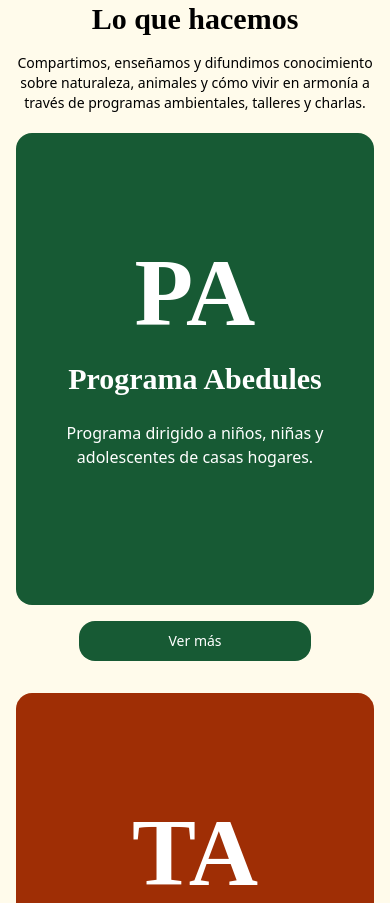
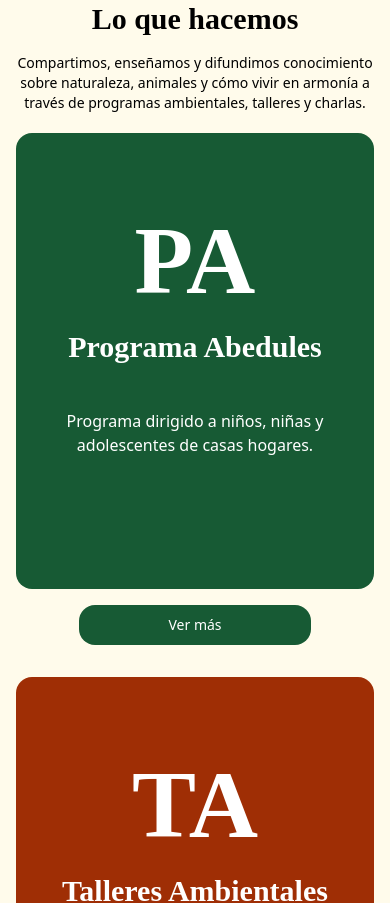
Before and after one commit to M4qu14v3l0/proyecto-verdeo, a Next.js app: page / in a window 390 px wide. Shown: the part 820-1723 px from the top of the page. Built offline with nearby package versions, Linux system fonts and the light colour scheme.

Commit message:
11 del 4 1

```diff
--- a/app/components/Actividades.js
+++ b/app/components/Actividades.js
@@ -5,8 +5,8 @@ const actividades = [
         subtitle: "Programa Abedules",
         text: "Programa dirigido a niños, niñas y adolescentes de casas hogares.",
         route: '/actividades/#proyectos',
-        divclass: "bg-verde rounded-2xl mb-4 py-28 sm:py-16 px-4 lg:h-full",
-        titleclass: "text-center text-blanco text-8xl font-bold font-titulos lg:mt-6",
+        divclass: "flex flex-col items-center bg-verde rounded-2xl mb-4 py-20 px-4 w-auto h-[456px] lg:w-11/12 lg:h-full",
+        titleclass: "text-center text-blanco text-8xl font-bold font-titulos",
         textClass: "font-botones text-blanco text-center m-auto text-sm",
         linkclass:"flex mx-auto mb-8 rounded-2xl bg-verde w-[232px] h-[40px] lg:w-[328px] lg:h-[50px] hover:bg-[#2F9D5F] transition-all duration-300 ease-in-out lg:mb-0"
     },
@@ -15,8 +15,8 @@ const actividades = [
         subtitle: "Talleres Ambientales",
         text: "Dirigido a niños, adolescentes y público en general que busca reconectar con la naturaleza y aprender más sobre cómo podemos hacer algo desde donde estamos.",
         route: '/actividades/#talleres',
-        divclass: "bg-rojo rounded-2xl mb-4 py-28 sm:py-16 px-4 lg:h-full",
-        titleclass: "text-center text-blanco text-8xl font-bold font-titulos lg:mt-6",
+        divclass: "flex flex-col items-center bg-rojo rounded-2xl mb-4 py-20 px-4 w-auto h-[456px] lg:w-11/12 lg:h-full",
+        titleclass: "text-center text-blanco text-8xl font-bold font-titulos",
         textClass: "font-botones text-blanco text-center m-auto text-sm",
         linkclass:"flex mx-auto rounded-2xl bg-rojo w-[232px] h-[40px] lg:w-[328px] lg:h-[50px] hover:bg-[#CF6842] transition-all duration-300 ease-in-out"
     },
@@ -29,7 +29,7 @@ const Hacemos = () => {
             <p className="text-center font-botones text-sm mb-5 lg:mb-10">Compartimos, enseñamos y difundimos conocimiento sobre naturaleza, animales y cómo vivir en armonía a través de programas ambientales, talleres y charlas.</p>
             <div className="flex flex-col mb-8 lg:flex-row lg:justify-evenly">
                 {actividades.map((actividad) => (
-                    <div className="w-full flex flex-col lg:items-center lg:mr-4 lg:min-h-[80vh] lg:mb-0 lg:w-[30vw]" key={actividad.title}>
+                    <div className="w-full flex flex-col lg:items-center lg:mr-4 lg:mb-0" key={actividad.title}>
                         <div className={actividad.divclass}>
                             <h3 className={actividad.titleclass}>{actividad.title}</h3>
                             <h4 className="text-center font-titulos text-blanco text-3xl font-bold my-5 lg:my-8">{actividad.subtitle}</h4>
--- a/app/components/Ayuda.js
+++ b/app/components/Ayuda.js
@@ -12,15 +12,15 @@ const ayudas = [
         title: "Donar",
         text: "Materiales de trabajo para los talleres e inversión monetaria para implementar nuestros proyectos.",
         route: '/ayuda/#donaciones',
-        divclass: "flex flex-col justify-center bg-donar3 bg-cover bg-no-repeat bg-center h-80 rounded-xl mb-4",
+        divclass: "flex flex-col justify-center bg-tips bg-cover bg-no-repeat bg-center h-80 rounded-xl mb-4",
         textClass: "text-blanco text-center font-botones m-auto",
         linkclass:"flex mx-auto rounded-3xl bg-rojo w-[232px] h-[40px] mb-3 hover:bg-red-600 transition-all duration-300 ease-in-out mb-8"
     },
     {
-        title: "7 Formas de ayudar",
+        title: "7 formas de ayudar",
         text: "Dedicación, disciplina y compromiso. Cómo ayudar al planeta en tu día a día",
         route: '/ayuda/#consejos',
-        divclass: "flex flex-col justify-center bg-tips bg-cover bg-no-repeat bg-center h-80 rounded-xl mb-4",
+        divclass: "flex flex-col justify-center bg-donar3 bg-cover bg-no-repeat bg-center h-80 rounded-xl mb-4",
         textClass: "text-center font-botones m-auto",
         linkclass:"flex mx-auto rounded-3xl bg-amarillo w-[232px] h-[40px] mb-3 hover:bg-yellow-400 transition-all duration-300 ease-in-out"
     },
--- a/app/components/AyudaFull.js
+++ b/app/components/AyudaFull.js
@@ -11,7 +11,7 @@ const images = [
         linkClass: "flex mx-auto rounded-3xl bg-verde w-[240px] h-[50px] hover:bg-[#2F9D5F] transition-all duration-300 ease-in-out"
     },
     {
-        src: '/donar4.png',
+        src: '/tips2.png',
         alt: 'Foto 1',
         href: '/ayuda/#donaciones',
         titulo: "Donar",
@@ -20,10 +20,10 @@ const images = [
         linkClass: "flex mx-auto rounded-3xl bg-rojo w-[240px] h-[50px] hover:bg-[#CF6842] transition-all duration-300 ease-in-out"
     },
     {
-        src: '/tips2.jpg',
+        src: '/donar4.jpg',
         alt: 'Foto 4',
         href: '/ayuda/#consejos',
-        titulo: "Ayudar",
+        titulo: "7 formas de ayudar",
         textClass: "text-center font-botones font-bold m-auto text-sm",
         texto: "Dedicación, disciplina y compromiso. Cómo ayudar al planeta en tu día a día.",
         linkClass: "flex mx-auto rounded-3xl bg-amarillo w-[240px] h-[50px] hover:bg-[#F7CD7E] transition-all duration-300 ease-in-out"
--- a/app/components/FooterFull.js
+++ b/app/components/FooterFull.js
@@ -8,12 +8,12 @@ const links = [
         route: '/actividades'
     },
     {
+        label: 'Nosotros',
+        route: '/nosotros'
+    },
+    {
         label: 'Cómo ayudar',
         route: '/ayuda'
-    },
-    {
-        label: 'Nosotros',
-        route: '/nosotros'
     },
     {
         label: 'Directorio ecosostenible',
--- a/app/directorio/components/Agro.js
+++ b/app/directorio/components/Agro.js
@@ -48,7 +48,7 @@ const Agro = () => {
                             ))}
                         </div>
                     </div>
-                    {ver === 5 ? <button className='mx-auto mb-10 w-[232px] h-[40px] lg:w-[238px] lg:h-[50px] p-2 rounded-xl bg-verde hover:bg-[#2F9D5F] text-blanco' onClick={handleClick}>Ver mas</button> : <button className='mx-auto mb-10 w-48 h-auto p-2 rounded-xl bg-verde hover:bg-verde2 text-blanco' onClick={handleClick}>Ver menos</button>}
+                    {ver === 5 ? <button className='mx-auto mb-10 w-[232px] h-[40px] lg:w-[238px] lg:h-[50px] p-2 rounded-xl bg-verde hover:bg-[#2F9D5F] text-blanco' onClick={handleClick}>Ver más</button> : <button className='mx-auto mb-10 w-48 h-auto p-2 rounded-xl bg-verde hover:bg-verde2 text-blanco' onClick={handleClick}>Ver menos</button>}
                 </div>
             : ""}
         </div>
--- a/app/directorio/components/Alimentos.js
+++ b/app/directorio/components/Alimentos.js
@@ -47,7 +47,7 @@ const Alimentos = () => {
                             ))}
                         </div>
                     </div>
-                    {ver === 5 ? <button className='mx-auto mb-10 w-[232px] h-[40px] lg:w-[238px] lg:h-[50px] p-2 rounded-xl bg-verde hover:bg-[#2F9D5F] text-blanco' onClick={handleClick}>Ver mas</button> : <button className='mx-auto mb-10 w-48 h-auto p-2 rounded-xl bg-verde hover:bg-verde2 text-blanco' onClick={handleClick}>Ver menos</button>}
+                    {ver === 5 ? <button className='mx-auto mb-10 w-[232px] h-[40px] lg:w-[238px] lg:h-[50px] p-2 rounded-xl bg-verde hover:bg-[#2F9D5F] text-blanco' onClick={handleClick}>Ver más</button> : <a className="mx-auto mb-10" href="#alimentos"><button className='w-48 h-auto p-2 rounded-xl bg-verde hover:bg-verde2 text-blanco' onClick={handleClick}>Ver menos</button></a>}
                 </div>
             : ""}
         </div>
--- a/app/directorio/components/Moda.js
+++ b/app/directorio/components/Moda.js
@@ -47,7 +47,7 @@ const Moda = () => {
                             ))}
                         </div>
                     </div>
-                    {ver === 5 ? <button className='mx-auto mb-10 w-[232px] h-[40px] lg:w-[238px] lg:h-[50px] p-2 rounded-xl bg-verde hover:bg-[#2F9D5F] text-blanco' onClick={handleClick}>Ver mas</button> : <button className='mx-auto mb-10 w-48 h-auto p-2 rounded-xl bg-verde hover:bg-verde2 text-blanco' onClick={handleClick}>Ver menos</button>}
+                    {ver === 5 ? <button className='mx-auto mb-10 w-[232px] h-[40px] lg:w-[238px] lg:h-[50px] p-2 rounded-xl bg-verde hover:bg-[#2F9D5F] text-blanco' onClick={handleClick}>Ver más</button> : <a className="mx-auto mb-10" href="#moda"><button className='w-48 h-auto p-2 rounded-xl bg-verde hover:bg-verde2 text-blanco' onClick={handleClick}>Ver menos</button></a>}
                 </div>
             : ""}
         </div>
--- a/app/directorio/components/Otros.js
+++ b/app/directorio/components/Otros.js
@@ -47,7 +47,7 @@ const Otros = () => {
                             ))}
                         </div>
                     </div>
-                    {ver === 5 ? <button className='mx-auto mb-10 w-[232px] h-[40px] lg:w-[238px] lg:h-[50px] p-2 rounded-xl bg-verde hover:bg-[#2F9D5F] text-blanco' onClick={handleClick}>Ver mas</button> : <button className='mx-auto mb-10 w-48 h-auto p-2 rounded-xl bg-verde hover:bg-verde2 text-blanco' onClick={handleClick}>Ver menos</button>}
+                    {ver === 5 ? <button className='mx-auto mb-10 w-[232px] h-[40px] lg:w-[238px] lg:h-[50px] p-2 rounded-xl bg-verde hover:bg-[#2F9D5F] text-blanco' onClick={handleClick}>Ver más</button> : <a className="mx-auto mb-10" href="#otros"><button className='w-48 h-auto p-2 rounded-xl bg-verde hover:bg-verde2 text-blanco' onClick={handleClick}>Ver menos</button></a>}
                 </div>
             : ""}
         </div>
--- a/app/directorio/components/Personal.js
+++ b/app/directorio/components/Personal.js
@@ -47,7 +47,7 @@ const Personal = () => {
                             ))}
                         </div>
                     </div>
-                    {ver === 5 ? <button className='mx-auto mb-10 w-[232px] h-[40px] lg:w-[238px] lg:h-[50px] p-2 rounded-xl bg-verde hover:bg-[#2F9D5F] text-blanco' onClick={handleClick}>Ver mas</button> : <button className='mx-auto mb-10 w-48 h-auto p-2 rounded-xl bg-verde hover:bg-verde2 text-blanco' onClick={handleClick}>Ver menos</button>}
+                    {ver === 5 ? <button className='mx-auto mb-10 w-[232px] h-[40px] lg:w-[238px] lg:h-[50px] p-2 rounded-xl bg-verde hover:bg-[#2F9D5F] text-blanco' onClick={handleClick}>Ver más</button> : <a className="mx-auto mb-10" href="#personal"><button className='w-48 h-auto p-2 rounded-xl bg-verde hover:bg-verde2 text-blanco' onClick={handleClick}>Ver menos</button></a>}
                 </div>
             : ""}
         </div>
--- a/app/directorio/components/Sociales.js
+++ b/app/directorio/components/Sociales.js
@@ -47,7 +47,7 @@ const Sociales = () => {
                             ))}
                         </div>
                     </div>
-                    {ver === 5 ? <button className='mx-auto mb-10 w-[232px] h-[40px] lg:w-[238px] lg:h-[50px] p-2 rounded-xl bg-verde hover:bg-[#2F9D5F] text-blanco' onClick={handleClick}>Ver mas</button> : <button className='mx-auto mb-10 w-48 h-auto p-2 rounded-xl bg-verde hover:bg-verde2 text-blanco' onClick={handleClick}>Ver menos</button>}
+                    {ver === 5 ? <button className='mx-auto mb-10 w-[232px] h-[40px] lg:w-[238px] lg:h-[50px] p-2 rounded-xl bg-verde hover:bg-[#2F9D5F] text-blanco' onClick={handleClick}>Ver más</button> : <a className="mx-auto mb-10" href="#sociales"><button className='w-48 h-auto p-2 rounded-xl bg-verde hover:bg-verde2 text-blanco' onClick={handleClick}>Ver menos</button></a>}
                 </div>
             : ""}
         </div>
```
